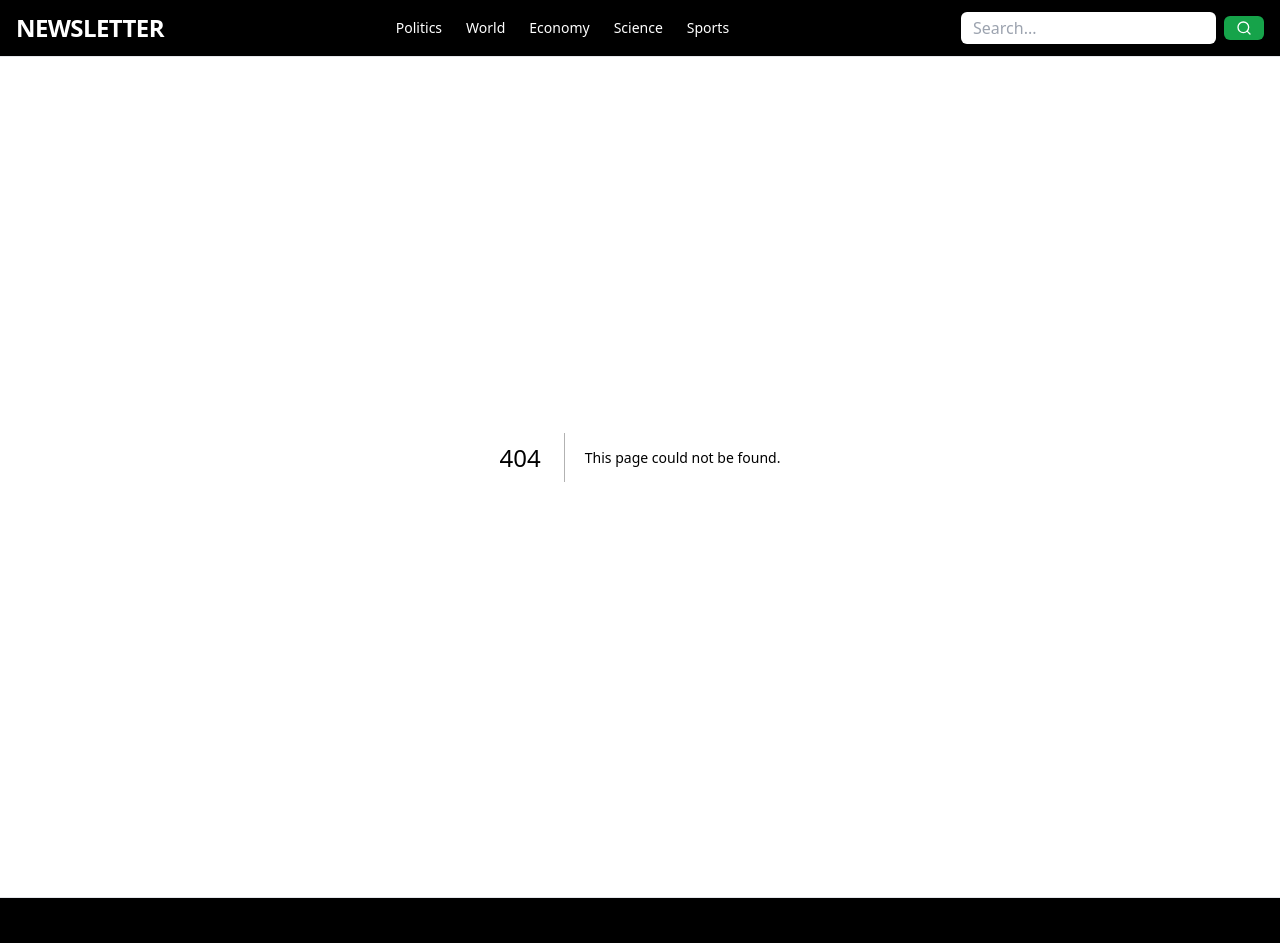
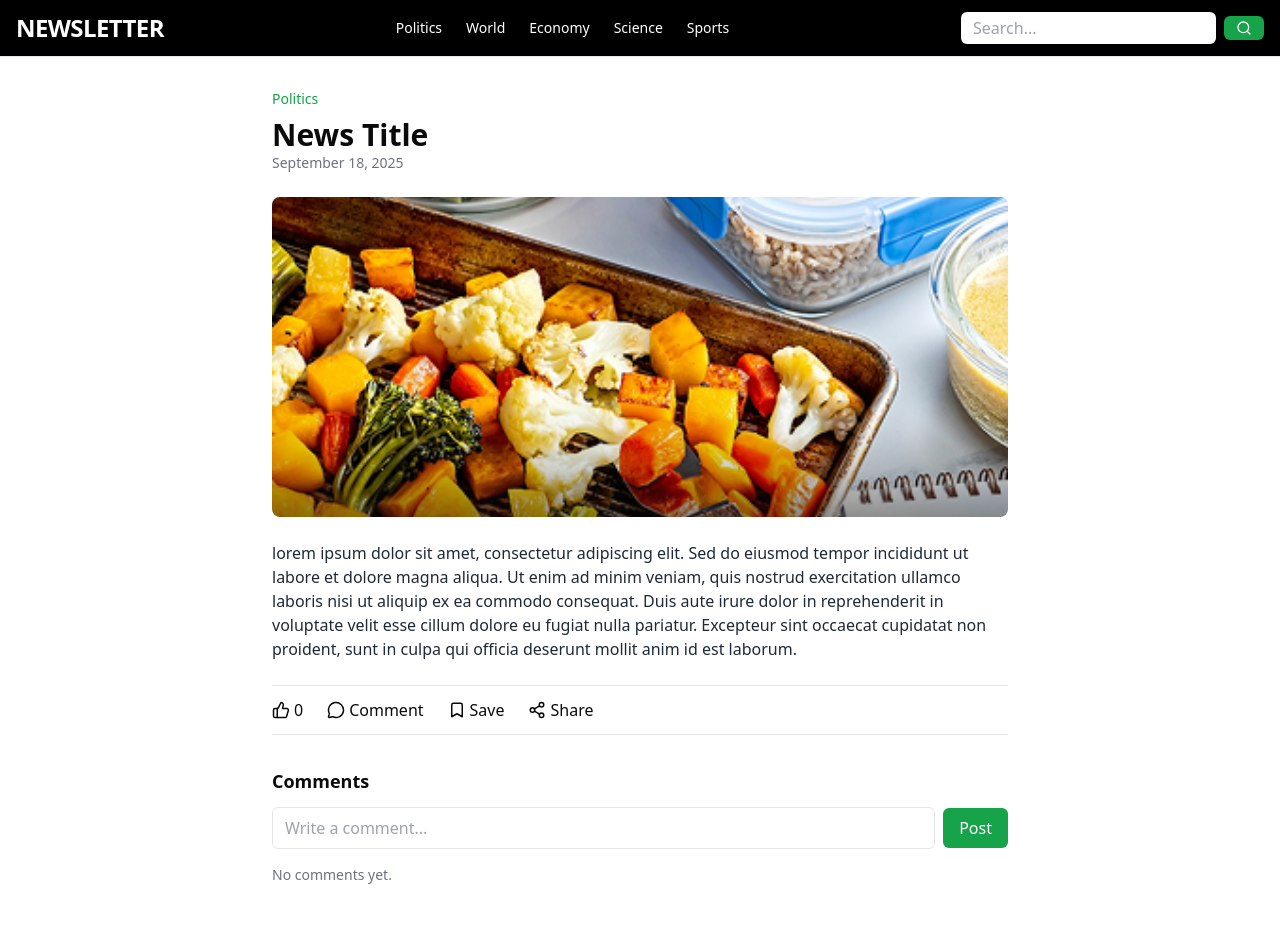
Before and after one commit to pbkk-c/fe-be-pbkk, a Next.js app: page /news/1 in a window 1280 px wide. Before the commit this address had no page. Shown: the top 943 px of the page. Built offline with nearby package versions, Linux system fonts and the light colour scheme.

Commit message:
feat: add detail news

```diff
--- a/src/app/home/page.tsx
+++ b/src/app/home/page.tsx
@@ -7,20 +7,21 @@ export default function HomePage() {
       <section className="lg:col-span-2 grid grid-cols-2 gap-4">
         <NewsCard
           variant="big"
-          title="Democrats Overhaul Party’s Primary Calendar"
+          title="Lorem Ipsum Dolor Sit Amet"
           description="Shaking up political traditions..."
           image="/img/home/news-1.png"
           category="Politics"
+          href="/news/sample-article"
         />
         <NewsCard
           variant="small"
-          title="Balloon’s Last Flight?"
+          title="Lorem Ipsum Dolor Sit Amet"
           image="/img/home/news-1.png"
           category="Science"
         />
         <NewsCard
           variant="small"
-          title="More Airports to Use Greener Landing Tech"
+          title="Lorem Ipsum Dolor Sit Amet"
           image="/img/home/news-1.png"
           category="World"
         />
@@ -32,12 +33,12 @@ export default function HomePage() {
         <div className="space-y-3">
           <NewsCard
             variant="trending"
-            title="U.S. Strengthens Diplomatic Relations"
+            title="Lorem Ipsum Dolor Sit Amet"
           image="/img/home/news-1.png"
           />
           <NewsCard
             variant="trending"
-            title="Markets Tumble Amid Inflation Worries"
+            title="Lorem Ipsum Dolor Sit Amet"
           image="/img/home/news-1.png"
 
           />
@@ -46,19 +47,33 @@ export default function HomePage() {
 
       {/* Latest News */}
       <section className="lg:col-span-3">
-        <h2 className="font-bold text-2xl mb-4">Latest News</h2>
+        <h2 className="font-bold text-2xl mb-4">Latest News ----</h2>
         <div className="grid md:grid-cols-2 gap-6">
           <NewsCard
             variant="medium"
-            title="London Battered by Storm..."
-            description="Flood warnings across the UK..."
+            title="Lorem Ipsum Dolor Sit Amet"
+            description="Lorem Ipsum dolor sit amet, consectetur..."
           image="/img/home/news-1.png"
             category="World"
           />
           <NewsCard
             variant="medium"
-            title="Europeans are the world’s heaviest drinkers..."
-            description="New study reveals consumption trends..."
+            title="Lorem Ipsum Dolor Sit Amet"
+            description="Lorem Ipsum dolor sit amet, consectetur..."
+          image="/img/home/news-1.png"
+            category="Health"
+          />
+          <NewsCard
+            variant="medium"
+            title="Lorem Ipsum Dolor Sit Amet"
+            description="Lorem Ipsum dolor sit amet, consectetur..."
+          image="/img/home/news-1.png"
+            category="World"
+          />
+          <NewsCard
+            variant="medium"
+            title="Lorem Ipsum Dolor Sit Amet"
+            description="Lorem Ipsum dolor sit amet, consectetur..."
           image="/img/home/news-1.png"
             category="Health"
           />
--- /dev/null
+++ b/src/app/news/[slug]/page.tsx
@@ -0,0 +1,50 @@
+import SocialActions from "../components/SocialActions";
+import CommentSection from "../components/CommentAction";
+import Image from "next/image";
+
+interface NewsDetailProps {
+  params: { slug: string };
+}
+
+export default function NewsDetail({ params }: NewsDetailProps) {
+  // Contoh dummy data, nanti bisa fetch dari API/DB
+  const article = {
+    title: "News Title",
+    category: "Politics",
+    date: "September 18, 2025",
+    image: "/img/home/news-1.png",
+    content: `
+    lorem ipsum dolor sit amet, consectetur adipiscing elit. Sed do eiusmod tempor incididunt ut labore et dolore magna aliqua. Ut enim ad minim veniam, quis nostrud exercitation ullamco laboris nisi ut aliquip ex ea commodo consequat. Duis aute irure dolor in reprehenderit in voluptate velit esse cillum dolore eu fugiat nulla pariatur. Excepteur sint occaecat cupidatat non proident, sunt in culpa qui officia deserunt mollit anim id est laborum.
+    `,
+  };
+
+  return (
+    <main className="max-w-3xl mx-auto px-4 py-8">
+      {/* Category + Date */}
+      <p className="text-sm text-green-600 font-medium">{article.category}</p>
+      <h1 className="mt-2 text-3xl font-bold">{article.title}</h1>
+      <p className="text-sm text-gray-500">{article.date}</p>
+
+      {/* Hero Image */}
+      <div className="relative w-full h-80 my-6 rounded-lg overflow-hidden">
+        <Image
+          src={article.image}
+          alt={article.title}
+          fill
+          className="object-cover"
+        />
+      </div>
+
+      {/* Content */}
+      <article className="prose max-w-none text-gray-800">
+        {article.content}
+      </article>
+
+      {/* Social Media Style Actions */}
+      <SocialActions />
+
+      {/* Comment Section */}
+      <CommentSection />
+    </main>
+  );
+}
--- /dev/null
+++ b/src/app/news/components/CommentAction.tsx
@@ -0,0 +1,60 @@
+"use client";
+
+import { useState } from "react";
+
+interface Comment {
+  id: number;
+  author: string;
+  text: string;
+}
+
+export default function CommentSection() {
+  const [comments, setComments] = useState<Comment[]>([]);
+  const [input, setInput] = useState("");
+
+  const handleAddComment = () => {
+    if (!input.trim()) return;
+    const newComment: Comment = {
+      id: Date.now(),
+      author: "Guest",
+      text: input,
+    };
+    setComments([newComment, ...comments]);
+    setInput("");
+  };
+
+  return (
+    <div id="comments" className="mt-8">
+      <h3 className="text-lg font-semibold mb-3">Comments</h3>
+      {/* Input */}
+      <div className="flex items-center space-x-2 mb-4">
+        <input
+          type="text"
+          value={input}
+          onChange={(e) => setInput(e.target.value)}
+          placeholder="Write a comment..."
+          className="flex-1 rounded-md border px-3 py-2 focus:outline-none"
+        />
+        <button
+          onClick={handleAddComment}
+          className="bg-green-600 text-white px-4 py-2 rounded-md hover:bg-green-700"
+        >
+          Post
+        </button>
+      </div>
+
+      {/* List Comments */}
+      <div className="space-y-3">
+        {comments.length === 0 && (
+          <p className="text-gray-500 text-sm">No comments yet.</p>
+        )}
+        {comments.map((c) => (
+          <div key={c.id} className="rounded-md bg-gray-100 p-3">
+            <p className="text-sm font-semibold">{c.author}</p>
+            <p className="text-sm">{c.text}</p>
+          </div>
+        ))}
+      </div>
+    </div>
+  );
+}
--- /dev/null
+++ b/src/app/news/components/SocialActions.tsx
@@ -0,0 +1,49 @@
+"use client";
+
+import { useState } from "react";
+import { ThumbsUp, MessageCircle, Bookmark, Share2 } from "lucide-react";
+
+export default function SocialActions() {
+  const [likes, setLikes] = useState(0);
+  const [bookmarked, setBookmarked] = useState(false);
+
+  return (
+    <div className="flex items-center space-x-6 border-t border-b py-3 my-6">
+      {/* Like */}
+      <button
+        onClick={() => setLikes(likes + 1)}
+        className="flex items-center space-x-1 hover:text-green-600 transition"
+      >
+        <ThumbsUp size={18} />
+        <span>{likes}</span>
+      </button>
+
+      {/* Comment */}
+      <a
+        href="#comments"
+        className="flex items-center space-x-1 hover:text-green-600 transition"
+      >
+        <MessageCircle size={18} />
+        <span>Comment</span>
+      </a>
+
+      {/* Bookmark */}
+      <button
+        onClick={() => setBookmarked(!bookmarked)}
+        className="flex items-center space-x-1 hover:text-green-600 transition"
+      >
+        <Bookmark
+          size={18}
+          className={bookmarked ? "fill-green-600 text-green-600" : ""}
+        />
+        <span>{bookmarked ? "Saved" : "Save"}</span>
+      </button>
+
+      {/* Share */}
+      <button className="flex items-center space-x-1 hover:text-green-600 transition">
+        <Share2 size={18} />
+        <span>Share</span>
+      </button>
+    </div>
+  );
+}
```
